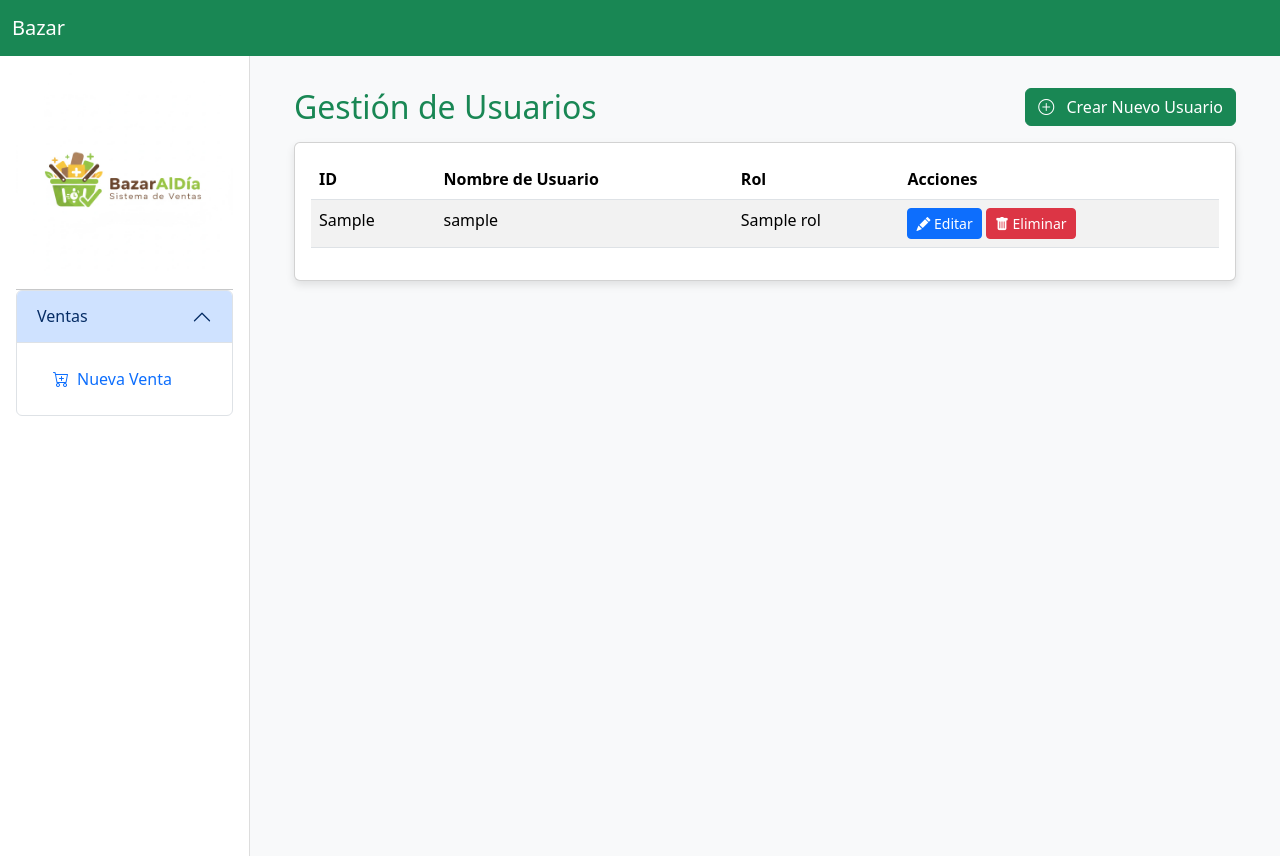
After one commit to ceal2013/PROYECTO_INTEGRACION, a Django app: template templates/administracion/listar_usuarios.html in a window 1280 px wide. The commit adds this page. Run offline with Django 5.2, Linux system fonts and the light colour scheme; the template is opened without the code that fills it: most values are stand-ins (such as "Sample title", 1, 10 or a date in 2020).

Commit message:
Agrega vistas para la gestión de usuarios, incluyendo formularios para crear y listar usuarios, con opciones de editar y eliminar.

```diff
--- /dev/null
+++ b/templates/administracion/listar_usuarios.html
@@ -0,0 +1,52 @@
+{% extends 'base_layout.html' %}
+
+{% block content %}
+<div class="container-fluid">
+    <div class="d-flex justify-content-between align-items-center mb-3">
+        <h2 class="card-title">Gestión de Usuarios</h2>
+        <a href="{% url 'crear_usuario' %}" class="btn btn-success">
+            <i class="bi bi-plus-circle me-2"></i> Crear Nuevo Usuario
+        </a>
+    </div>
+
+    <div class="card">
+        <div class="card-body">
+            <div class="table-responsive">
+                <table class="table table-striped table-hover">
+                    <thead>
+                        <tr>
+                            <th>ID</th>
+                            <th>Nombre de Usuario</th>
+                            <th>Rol</th>
+                            <th>Acciones</th>
+                        </tr>
+                    </thead>
+                    <tbody>
+                        {% for usuario in usuarios %}
+                        <tr>
+                            <td>{{ usuario.id_usuario }}</td>
+                            <td>{{ usuario.username }}</td>
+                            <td>{{ usuario.rol }}</td>
+                            <td>
+                                <a href="{% url 'editar_usuario' usuario.id_usuario %}" class="btn btn-primary btn-sm">
+                                    <i class="bi bi-pencil-fill"></i> Editar
+                                </a>
+                                {% if request.session.usuario_id != usuario.id_usuario %}
+                                <a href="{% url 'eliminar_usuario' usuario.id_usuario %}" class="btn btn-danger btn-sm" onclick="return confirm('¿Estás seguro de que deseas eliminar este usuario?');">
+                                    <i class="bi bi-trash-fill"></i> Eliminar
+                                </a>
+                                {% endif %}
+                            </td>
+                        </tr>
+                        {% empty %}
+                        <tr>
+                            <td colspan="4" class="text-center">No hay usuarios registrados.</td>
+                        </tr>
+                        {% endfor %}
+                    </tbody>
+                </table>
+            </div>
+        </div>
+    </div>
+</div>
+{% endblock %}
--- a/templates/base_layout.html
+++ b/templates/base_layout.html
@@ -98,7 +98,7 @@
                                     </a>
                                 </li>
                                 <li class="list-group-item">
-                                    <a href="#" class="text-decoration-none d-flex align-items-center">
+                                    <a href="{% url 'listar_usuarios' %}" class="text-decoration-none d-flex align-items-center">
                                         <i class="bi bi-people-fill me-2"></i> Usuarios
                                     </a>
                                 </li>
```
Also changed, not shown: templates/administracion/form_usuario.html (added, +38 -0 lines).
